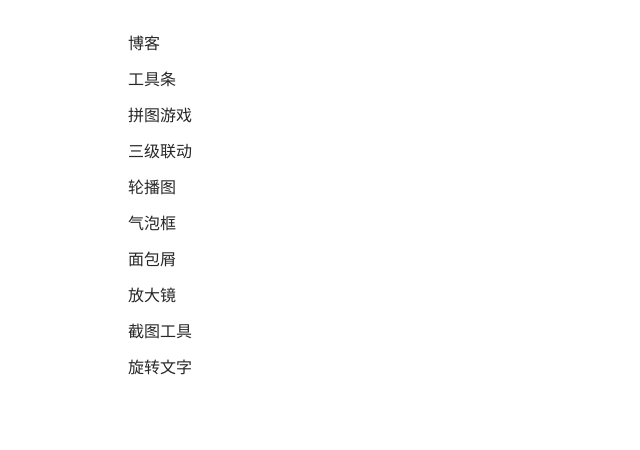
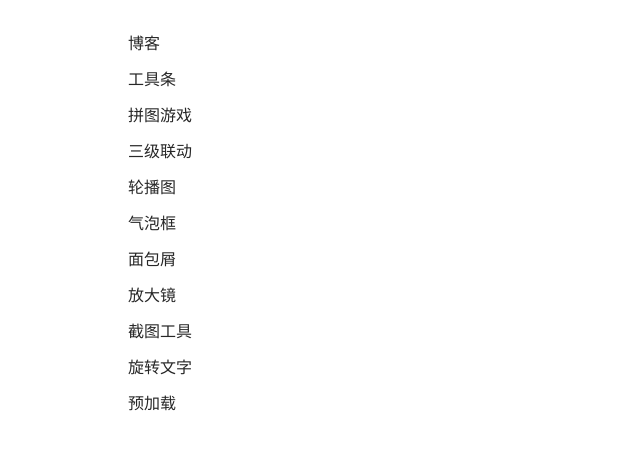
Before and after one commit to liuyawin/liuyawin.github.io, a plain HTML site: page index.html in a window 1280 px wide. Shown: the whole page, without its empty margins (0-640 px from the left). Drawn offline with Linux system fonts and the light colour scheme.

Commit message:
预加载

```diff
--- a/index.html
+++ b/index.html
@@ -45,6 +45,7 @@
         <a href="demos/amplifier/index.html">放大镜</a>
         <a href="demos/capture/index.html">截图工具</a>
         <a href="demos/rotateText/index.html">旋转文字</a>
+        <a href="demos/load_resource/index.html">预加载</a>
     </div>
 </body>
 
```
